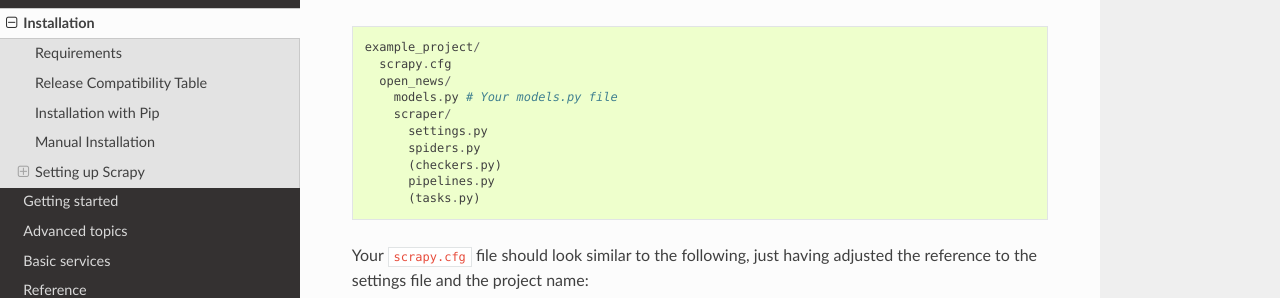
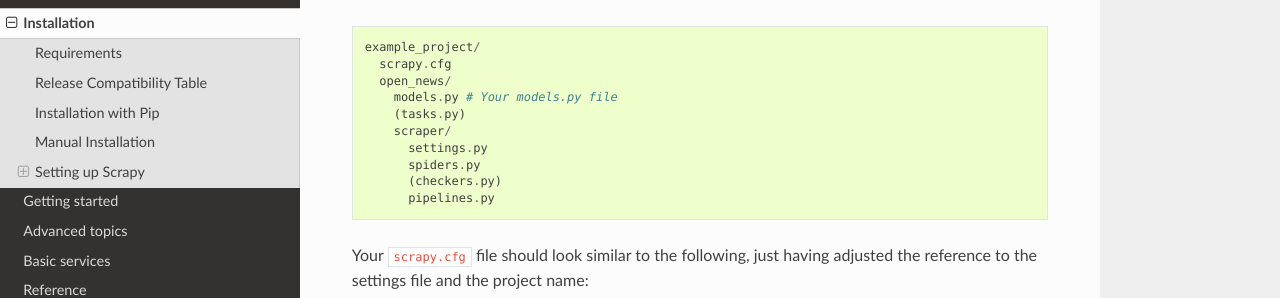
Before and after one commit to dev02019/django-dynamic-scraper, a Sphinx documentation site: the page built from docs/installation.rst, in a window 1280 px wide and 900 px high, scrolled down 2398 px. Shown: the part 153-451 px from the top of the window. Built offline with Sphinx 7.4.7 and the Read the Docs theme 2.0.0, drawn with Linux system fonts in a browser that asks for light colours.

```diff
--- a/docs/installation.rst
+++ b/docs/installation.rst
@@ -114,12 +114,12 @@ similar. After finishing this chapter you should end up with a directory structu
     scrapy.cfg
     open_news/
       models.py # Your models.py file
+      (tasks.py)
       scraper/
         settings.py
         spiders.py
         (checkers.py)
         pipelines.py
-        (tasks.py)
 
 Your ``scrapy.cfg`` file should look similar to the following, just having adjusted the reference to the
 settings file and the project name::
```
